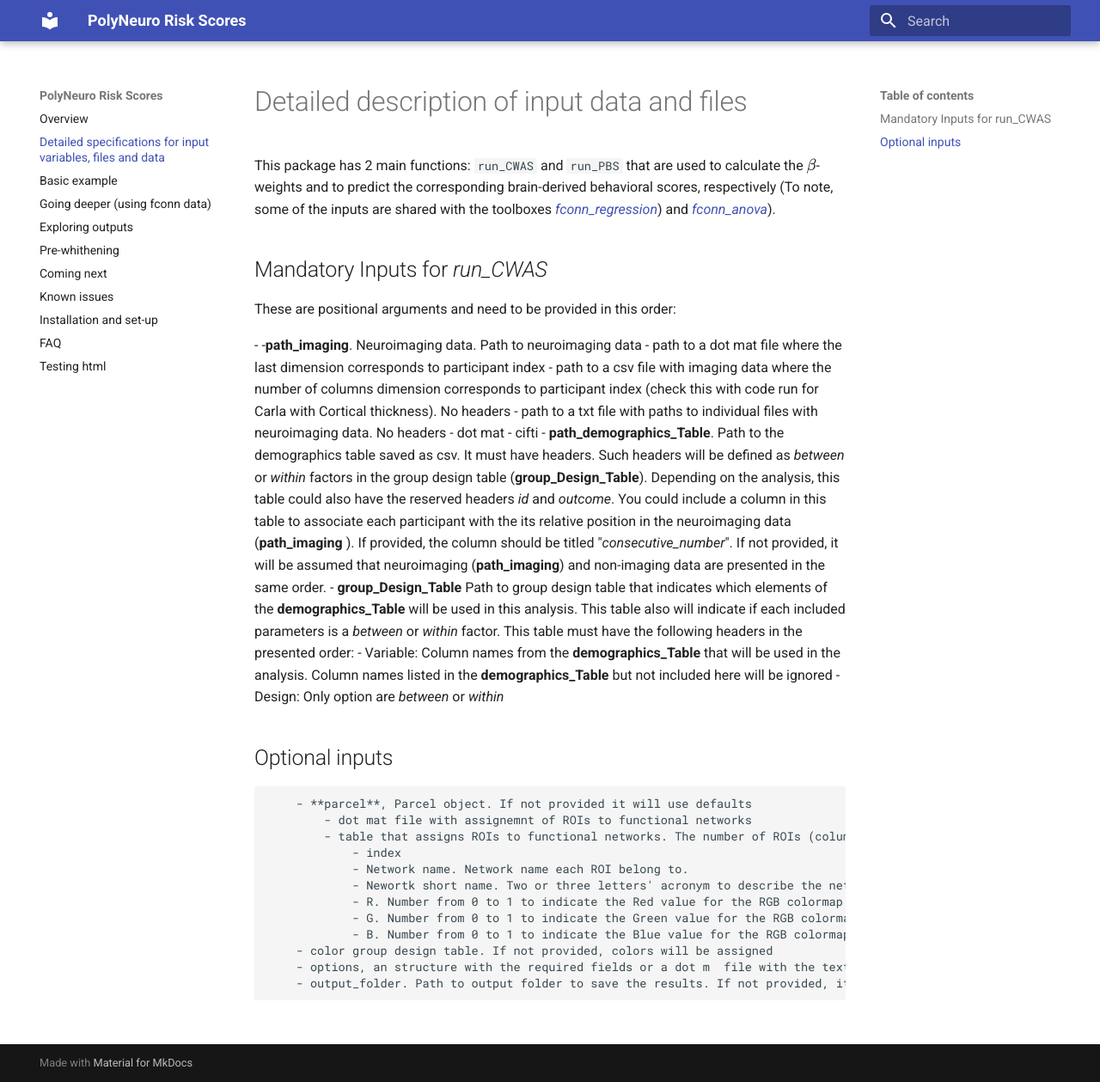
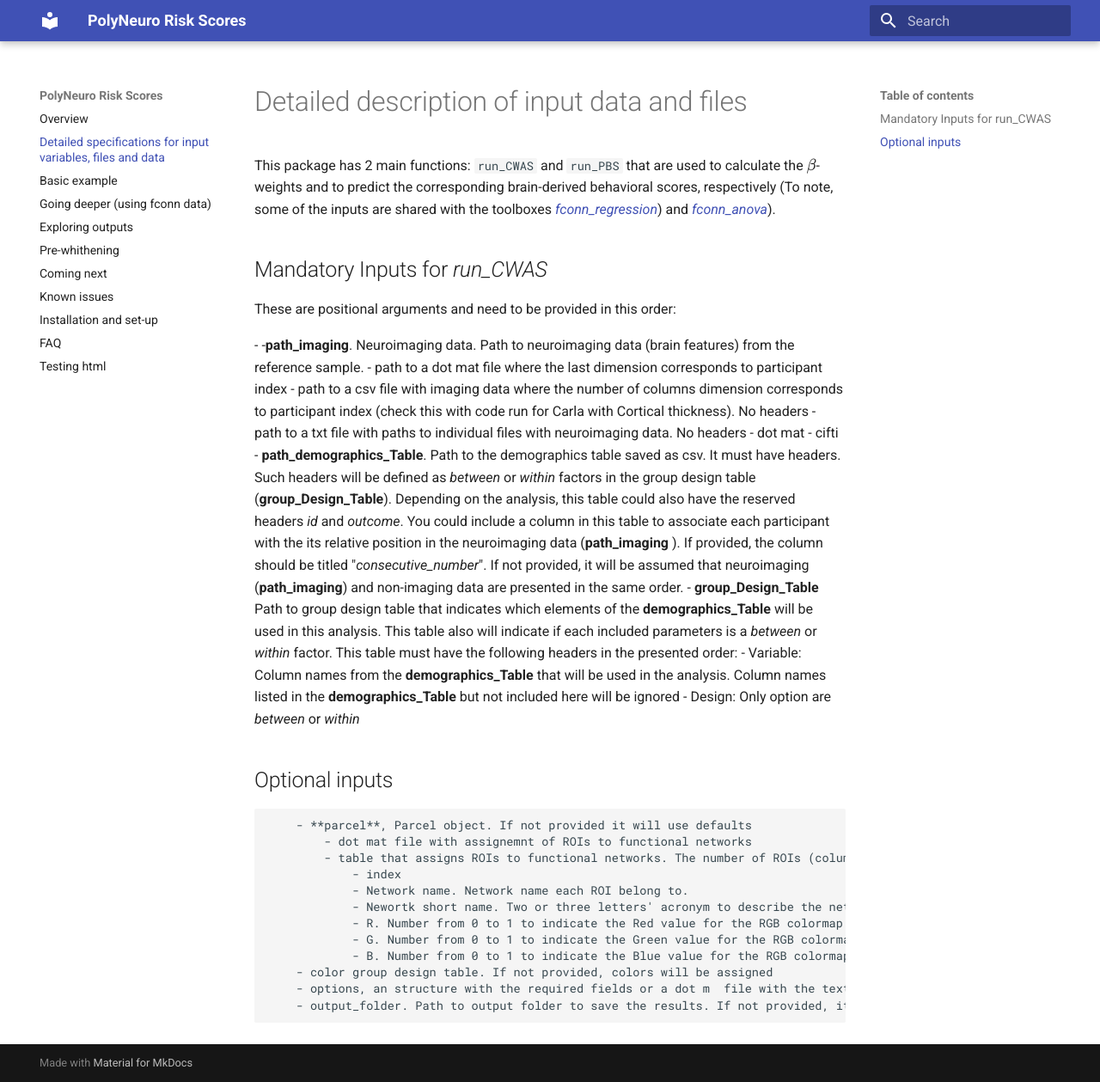
Before and after one commit to omiranda/polyneuro_risk_score, an MkDocs documentation site: the page built from docs/detailed_description.md, in a window 1280 px wide and 1259 px high. Shown: the whole window at 86% size. Built offline with MkDocs 1.6.1 and Material for MkDocs 9.7.7, drawn with Linux system fonts in a browser that asks for light colours; formulas are drawn with MathJax 3; old or Windows-style settings are respelled for this version of MkDocs.

Commit message:
Update detailed_description.md

```diff
--- a/docs/detailed_description.md
+++ b/docs/detailed_description.md
@@ -9,7 +9,7 @@ This package has 2 main functions: `run_CWAS` and `run_PBS` that are used to cal
 These are positional arguments and need to be provided in this order:
 
 -
-    -**path_imaging**. Neuroimaging data. Path to neuroimaging data
+    -**path_imaging**. Neuroimaging data. Path to neuroimaging data (brain features) from the reference sample.
         - path to a dot mat file where the last dimension corresponds to participant index
         - path to a csv file with imaging data where the number of columns dimension corresponds to participant index (check this with code run for Carla with Cortical thickness). No headers
         - path to a txt file with paths to individual files with neuroimaging data. No headers
```
